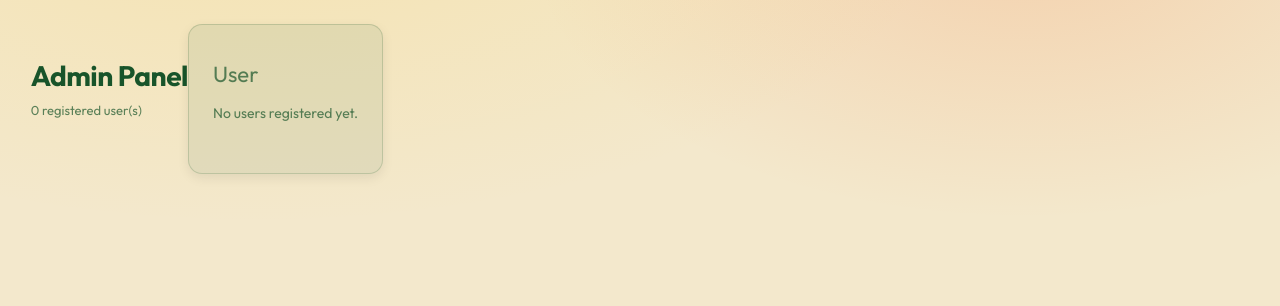
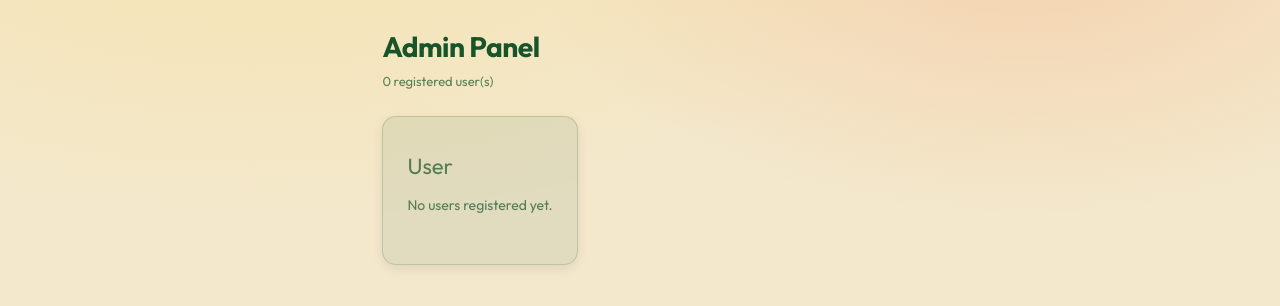
Before and after one commit to khtvi/minted, a Python web app: template templates/admin.html in a window 1280 px wide. Shown: the part 56-362 px from the top of the page. Run offline with Jinja, Linux system fonts and the light colour scheme; the template is opened without the code that fills it, so the values that code supplies are empty.

Commit message:
Update styles.css

```diff
--- a/static/styles.css
+++ b/static/styles.css
@@ -207,7 +207,9 @@ nav a.nav-brand.active {
    LAYOUT
 ────────────────────────────────────────── */
 .page {
-  display: flex;
+  display: grid;
+  align-items: center;
+  justify-content: center;
   width: 75%;
   max-width: none;
   margin: 0;
```
